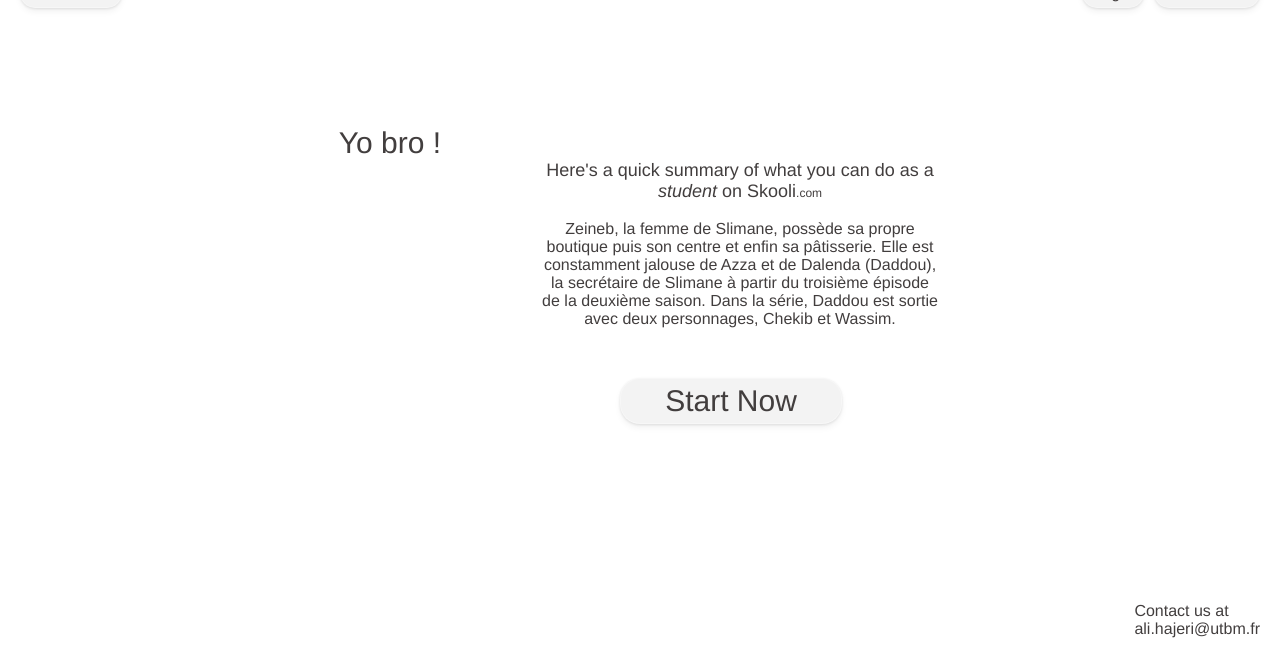
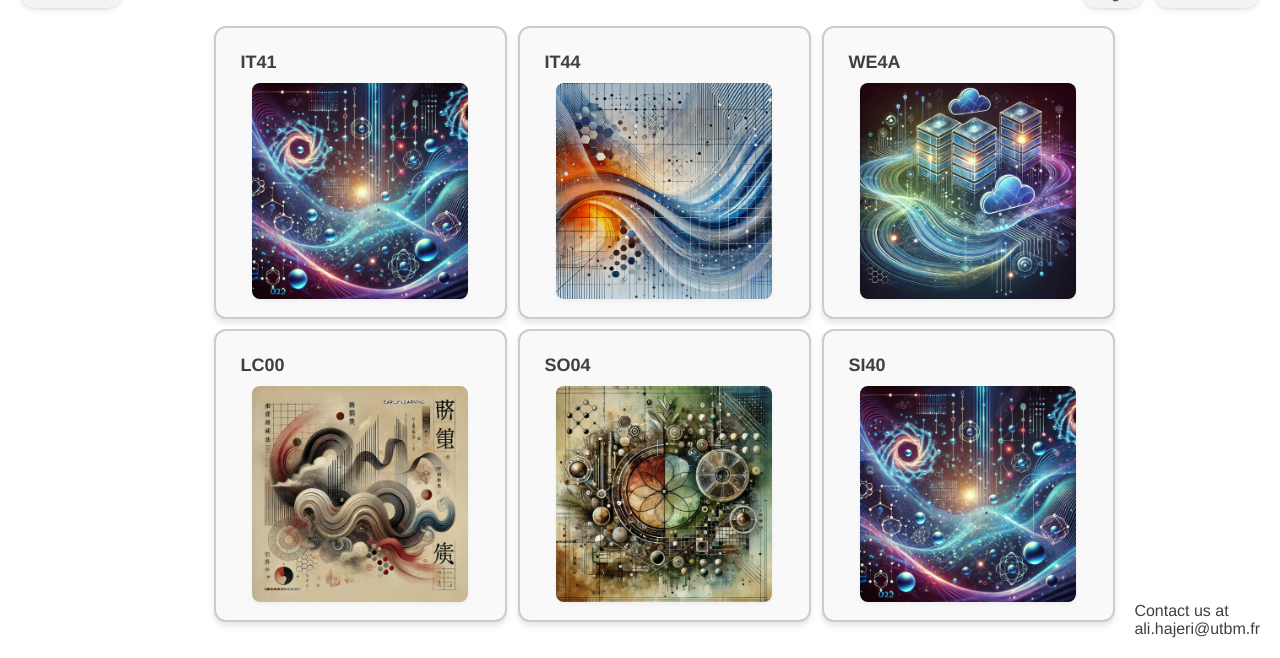
Before and after one commit to zshelali/moodle-like-website, a PHP site: page /student.php in a window 1280 px wide. Shown: the part 142-800 px from the top of the page. Run offline with PHP 8.4, Linux system fonts and the light colour scheme.

Commit message:
removed student_home

```diff
--- a/student.php
+++ b/student.php
@@ -1,25 +1,43 @@
 <?php
-$styles = ['professor_page_style'];
+$styles = ['student_home_style'];
 include("PageParts/header.php");
 ?>
 
-<h3 class="subtitle">Yo bro !</h3>
-<div id="summary-container">
+<!--BODY-->
+<div class="ueGrid">
 
-    <p id="summary-title">Here's a quick summary of what you can do as a <em>student</em> on Skooli<span class="dotcom">.com</span></p>
-    <br />
-    <p id="summary-desc">
-        Zeineb, la femme de Slimane, possède sa propre
-        boutique puis son centre et enfin sa pâtisserie. Elle est constamment
-        jalouse de Azza et de Dalenda (Daddou),
-        la secrétaire de Slimane
-        à partir du troisième épisode de la deuxième saison. Dans la série,
-        Daddou est sortie avec deux personnages,
-        Chekib et Wassim.
-    </p>
-    <a class="buttonlink startnow" href="./register.php">Start Now</a>
+    <div class="ueGridBox1 ueBox">
+        <h4>IT41</h4>
+        <img src="images/it41_gpt.png">
+    </div>
 
+    <div class="ueGridBox2 ueBox">
+        <h4>IT44</h4>
+        <img src="images/it44_gpt.png">
+    </div>
+
+    <div class="ueGridBox3 ueBox">
+        <h4>WE4A</h4>
+        <img src="images/WE4A_gpt.png">
+    </div>
+
+    <div class="ueGridBox4 ueBox">
+        <h4>LC00</h4>
+        <img src="images/lc00_gpt.png">
+    </div>
+
+    <div class="ueGridBox5 ueBox">
+        <h4>SO04</h4>
+        <img src="images/so04_gpt.png">
+    </div>
+
+    <div class="ueGridBox6 ueBox">
+        <h4>SI40</h4>
+        <img src="images/it41_gpt.png">
+    </div>
 </div>
+
+<!--BODY END-->
 
 <?php
 include("PageParts/footer.php");
```
Also changed, not shown: student_home.php (deleted, +0 -44 lines).
